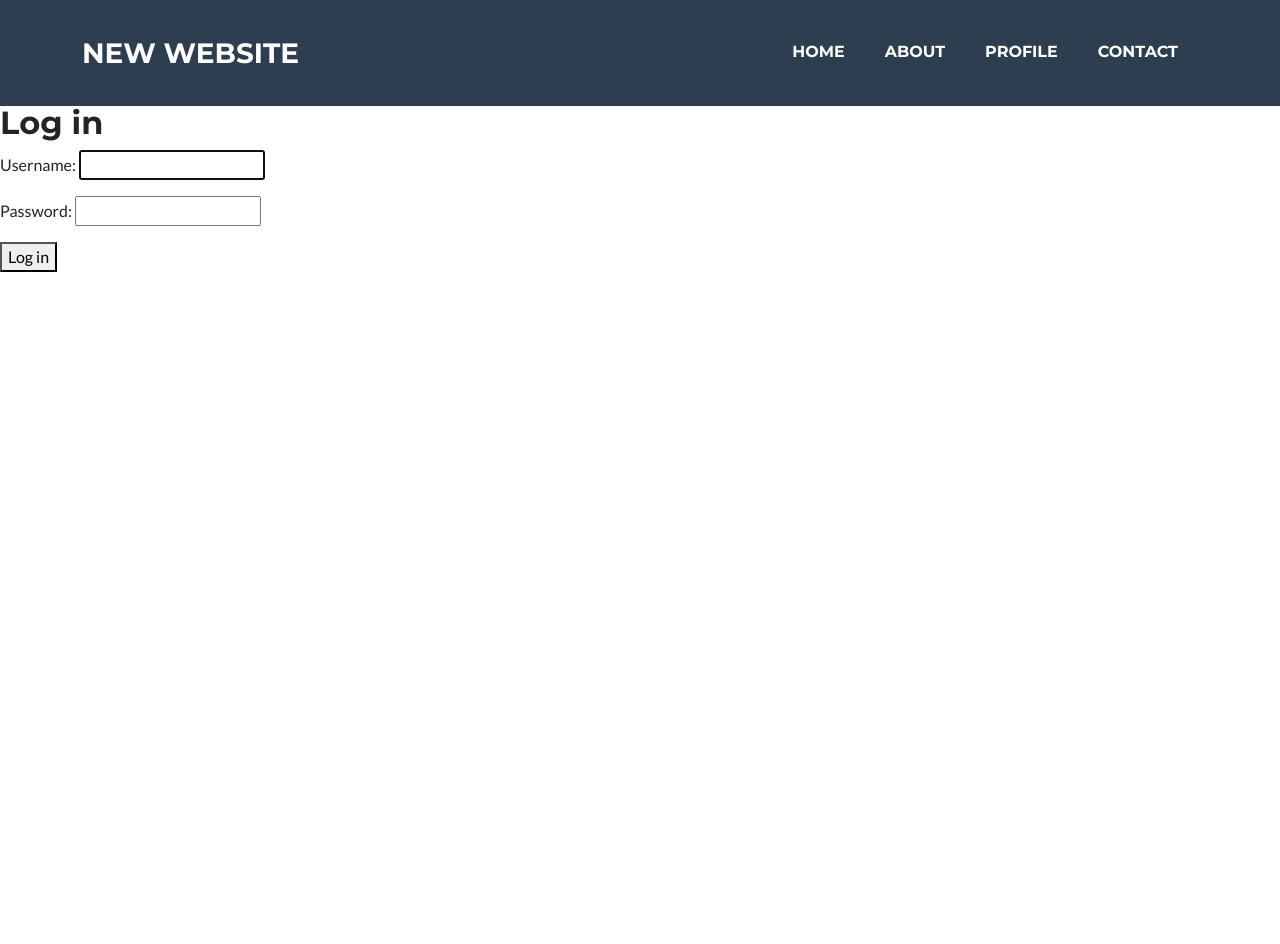
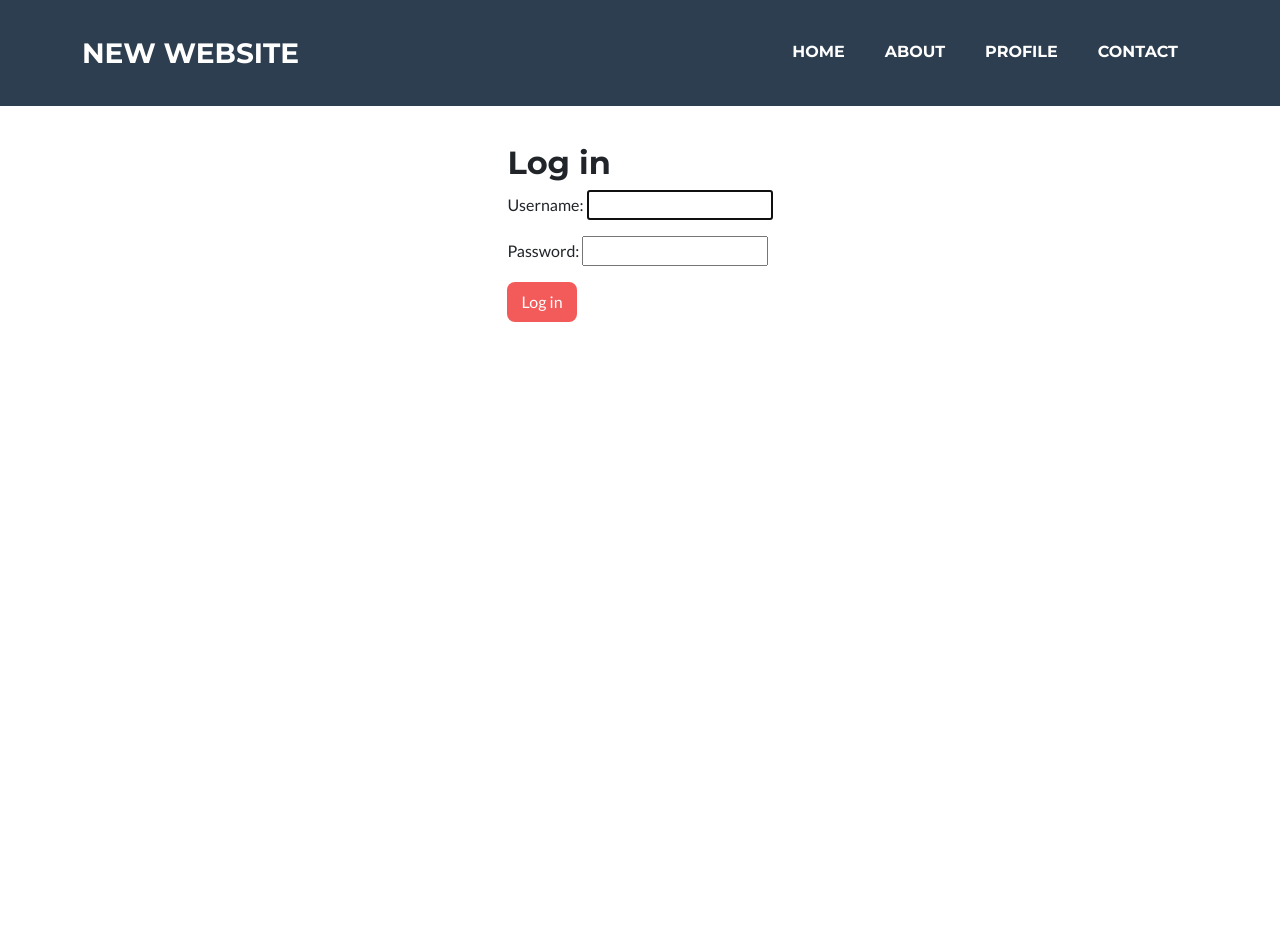
Before and after one commit to N-Sokhadze/sample-django-website, a Django app: page /accounts/login/ in a window 1280 px wide. Before the commit the page ends 272 px from the top, so only its background shows below. Run offline with Django 5.2, Linux system fonts and the light colour scheme; some libraries are stand-ins or nearby versions.

Commit message:
login css

```diff
--- a/new_website/templates/accounts/login.html
+++ b/new_website/templates/accounts/login.html
@@ -3,11 +3,17 @@
 {% block title%}Login{%endblock%}
 
 {% block content%}
-<h2>Log in</h2>
-<form method="post">
-    {% csrf_token %}
-    {{ form.as_p }}
-    <button type='submit'>Log in</button>
-</form>
+<div class="login-container">
+
+
+    <form method="post">
+        <h2>Log in</h2>
+        {% csrf_token %}
+        {{ form.as_p }}
+        <button type='submit' class='btn btn-green nw-bg-primary text-white'>Log in</button>
+    </form>
+
+</div>
+
 
 {%endblock%}
--- a/static/css/main.css
+++ b/static/css/main.css
@@ -61,3 +61,14 @@
     background-image: url("../img/wooden-bg-image.jpg");
     background-color: transparent !important;
 }
+
+.body {
+  margin: 10;
+}
+
+.login-container {
+  height: 100vh;
+  display: flex;
+  justify-content: center;
+  margin: 40px;
+}
```
